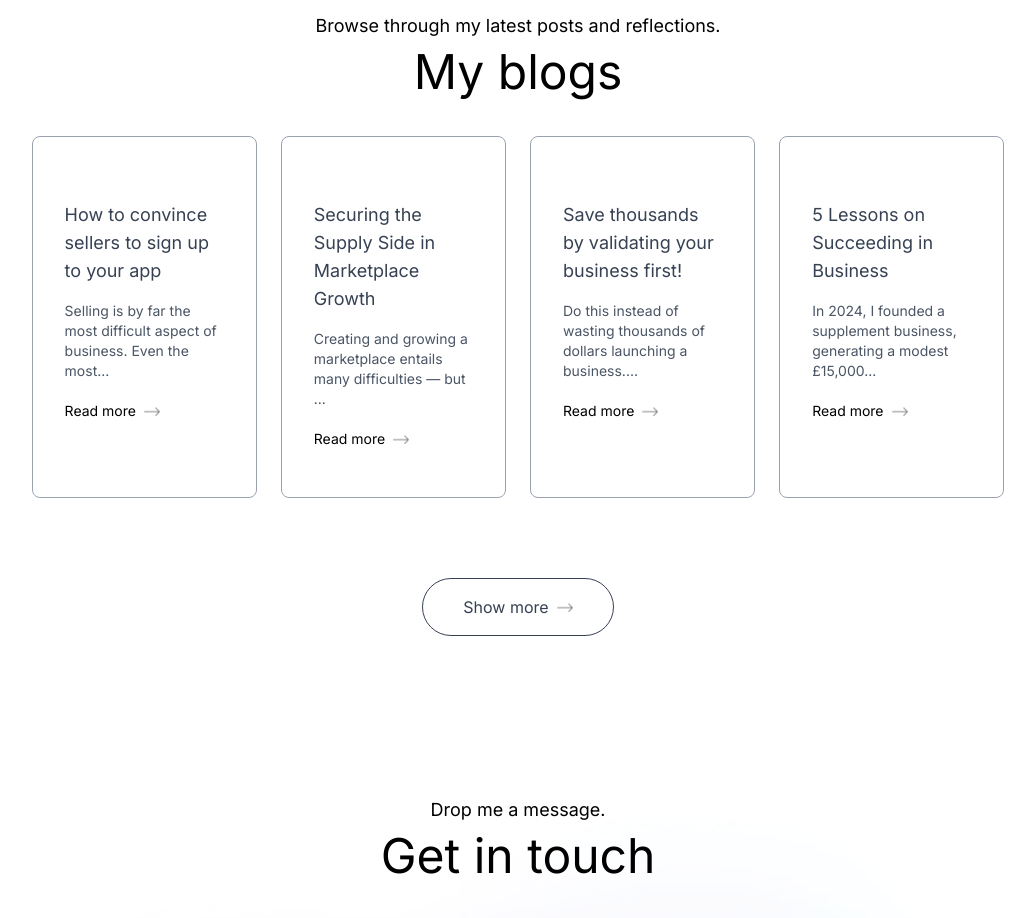
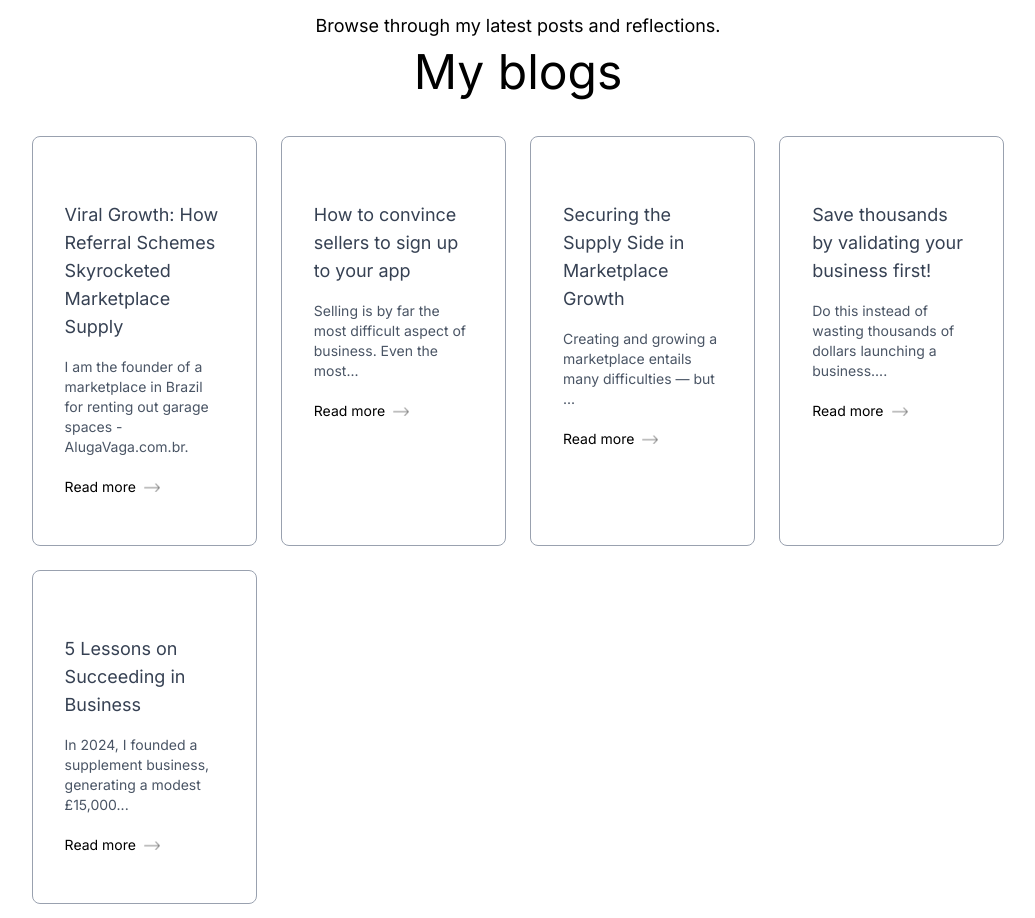
Before and after one commit to jmkenyon/joshmkenyon, a Next.js app: page / in a window 1280 px wide. Shown: the part 1300-2218 px from the top of the page, without its empty margins (122-1157 px from the left). Built offline with nearby package versions, Linux system fonts and the light colour scheme.

Commit message:
added blog

```diff
--- a/public/assets/assets.js
+++ b/public/assets/assets.js
@@ -120,6 +120,9 @@ export const projectData = [
 ]
 
 export const blogData = [
+    {   title: 'Viral Growth: How Referral Schemes Skyrocketed Marketplace Supply',
+        description: 'I am the founder of a marketplace in Brazil for renting out garage spaces - AlugaVaga.com.br.',
+        link: 'https://joshmkenyon.substack.com/p/viral-growth-how-referral-schemes' },
     {   title: 'How to convince sellers to sign up to your app',
         description: 'Selling is by far the most difficult aspect of business. Even the most...',
         link: 'https://joshmkenyon.substack.com/p/how-to-convince-sellers-to-sign-up' },
```
Also changed, not shown: 1 other file (tests, documents, lock files or other folders).
